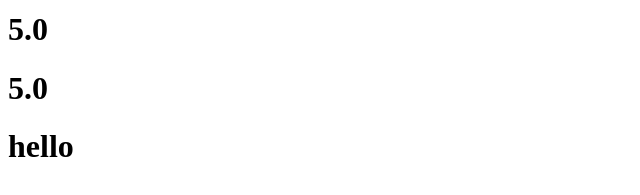
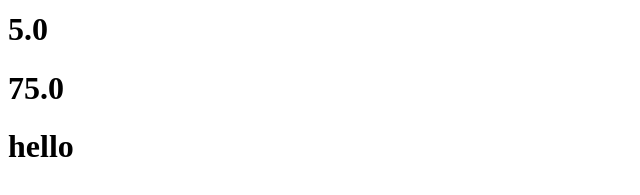
Before and after one commit to KirillHlu/data-base-for-maps, a plain HTML site: page index.html in a window 1280 px wide. Shown: the part 361-556 px from the top of the page, 0-640 px from the left. Drawn offline with Linux system fonts and the light colour scheme.

Commit message:
Update index.html

```diff
--- a/index.html
+++ b/index.html
@@ -11,7 +11,7 @@
     <h1>35.0</h1>
     <h1>sdfdf</h1>
     <h1>5.0</h1>
-    <h1>5.0</h1>
+    <h1>75.0</h1>
     <h1>hello</h1>
   </body>
 </html>
```
